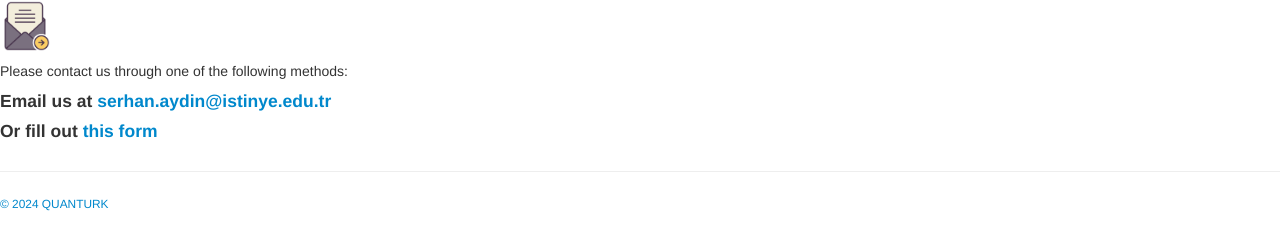
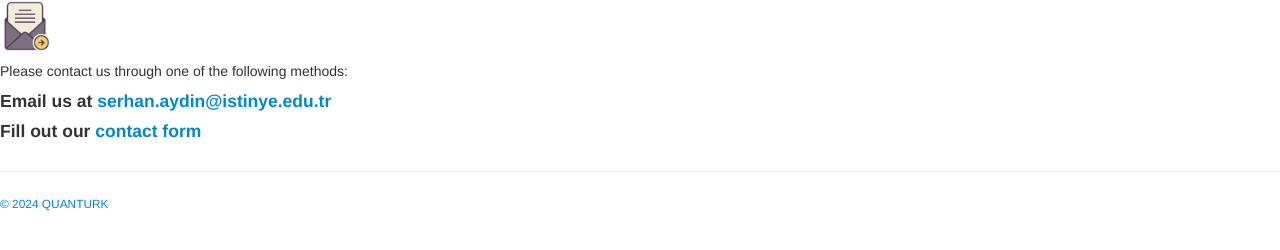
Before and after one commit to quanturk/quanturk.github.io, a Jekyll site: the page built from pages/contact.md, in a window 1280 px wide. Shown: the part 151-401 px from the top of the page. Built offline with Jekyll 4.4.1, drawn with Linux system fonts in a browser that asks for light colours.

Commit message:
Update contact.md

```diff
--- a/pages/contact.md
+++ b/pages/contact.md
@@ -9,4 +9,4 @@ Please contact us through one of the following methods:
 
 #### Email us at [serhan.aydin@istinye.edu.tr](mailto:serhan.aydin@istinye.edu.tr)
 
-#### Or fill out [this form](https://goo.gl/forms/nrqEv1LzeUD4uGLj1)
+#### Fill out our [contact form](https://goo.gl/forms/nrqEv1LzeUD4uGLj1)
```
